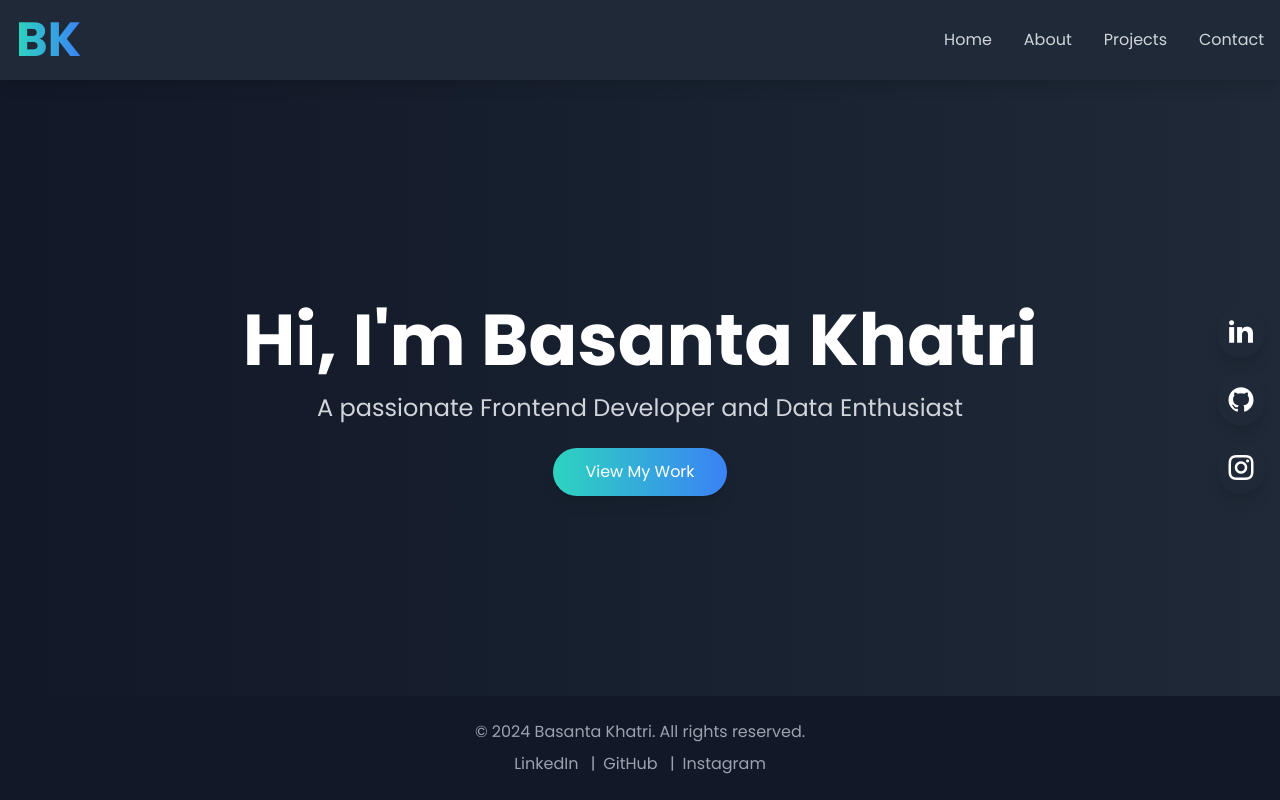
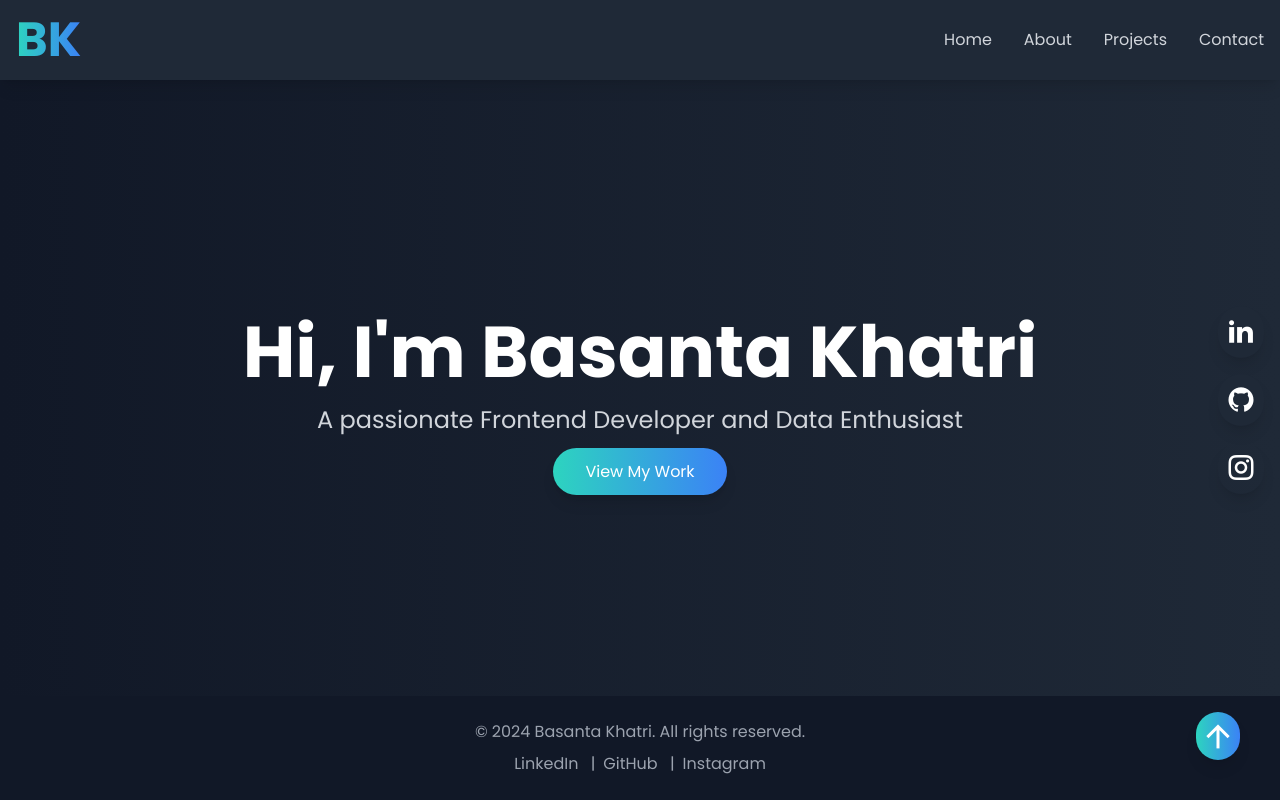
Before and after one commit to Basanta-khatri-0311/personal-portfolio, a React (Vite) app in the folder my-portfolio/: page / in a window 1280 px wide. Shown: the top 800 px of the page. Built offline with nearby package versions, Linux system fonts and the light colour scheme; some icons are missing.

Commit message:
added a got to top

```diff
--- a/my-portfolio/src/components/About.jsx
+++ b/my-portfolio/src/components/About.jsx
@@ -28,10 +28,8 @@ const About = () => {
             seamless, scalable user interfaces. My goal is to create impactful
             web solutions that deliver value.
           </p>
-          <a href="#contact">
-          <button className="px-6 py-3 bg-gradient-to-r from-teal-400 to-blue-500 text-white rounded-full shadow-lg hover:bg-opacity-80 hover:shadow-xl transform hover:scale-125 transition-transform duration-500 ease-in-out ">
+          <a href="#contact" className="px-6 py-3 bg-gradient-to-r from-teal-400 to-blue-500 text-white rounded-full shadow-lg hover:bg-opacity-80 hover:shadow-xl transform hover:scale-125 transition-transform duration-500 ease-in-out " >
             Get in Touch
-          </button>
           </a>
         </div>
 
--- a/my-portfolio/src/components/Footer.jsx
+++ b/my-portfolio/src/components/Footer.jsx
@@ -35,6 +35,13 @@ const Footer = () => {
             Instagram
           </a>
         </p>
+        <a
+          href="#"
+          className="fixed bottom-24 right-6 lg:right-10 lg:bottom-10 bg-gradient-to-r from-teal-400 to-blue-500 text-white rounded-full p-1  shadow-lg hover:bg-opacity-80 hover:shadow-xl transform hover:scale-125 transition-transform duration-300 ease-in-out"
+          title="Go to Top"
+        >
+          <i className="ri-arrow-up-line text-4xl"></i>
+        </a>
       </div>
     </footer>
   );
--- a/my-portfolio/src/components/Hero.jsx
+++ b/my-portfolio/src/components/Hero.jsx
@@ -2,17 +2,24 @@ import React from "react";
 
 const Hero = () => {
   return (
-    <section id="home" className="hero w-screen h-screen bg-gradient-to-r from-gray-900 to-gray-800 flex items-center justify-center p-4">
+    <section
+      id="home"
+      className="hero w-screen h-screen bg-gradient-to-r from-gray-900 to-gray-800 flex items-center justify-center p-4"
+    >
       <div className="text-center">
         <h1 className="text-4xl sm:text-5xl md:text-7xl font-bold text-white animate-slideInLeft ">
           Hi, I'm Basanta Khatri
         </h1>
-        <p className="text-base sm:text-lg md:text-2xl text-gray-300 mt-4 animate-slideInRight ">
+        <p className="text-base sm:text-lg md:text-2xl text-gray-300 mt-4 mb-6 animate-slideInRight ">
           A passionate Frontend Developer and Data Enthusiast
         </p>
-        <button className="mt-6 px-6 py-3 sm:px-8 sm:py-3 bg-gradient-to-r from-teal-400 to-blue-500 text-white rounded-full shadow-lg hover:bg-opacity-80 hover:shadow-xl transform hover:scale-125 transition-transform duration-500 ease-in-out">
+        <a
+          href=""
+          rel="noopener noreferrer"
+          className="mt-6 px-6 py-3 sm:px-8 sm:py-3 bg-gradient-to-r from-teal-400 to-blue-500 text-white rounded-full shadow-lg hover:bg-opacity-80 hover:shadow-xl transform hover:scale-125 transition-transform duration-500 ease-in-out"
+        >
           View My Work
-        </button>
+        </a>
       </div>
     </section>
   );
```
